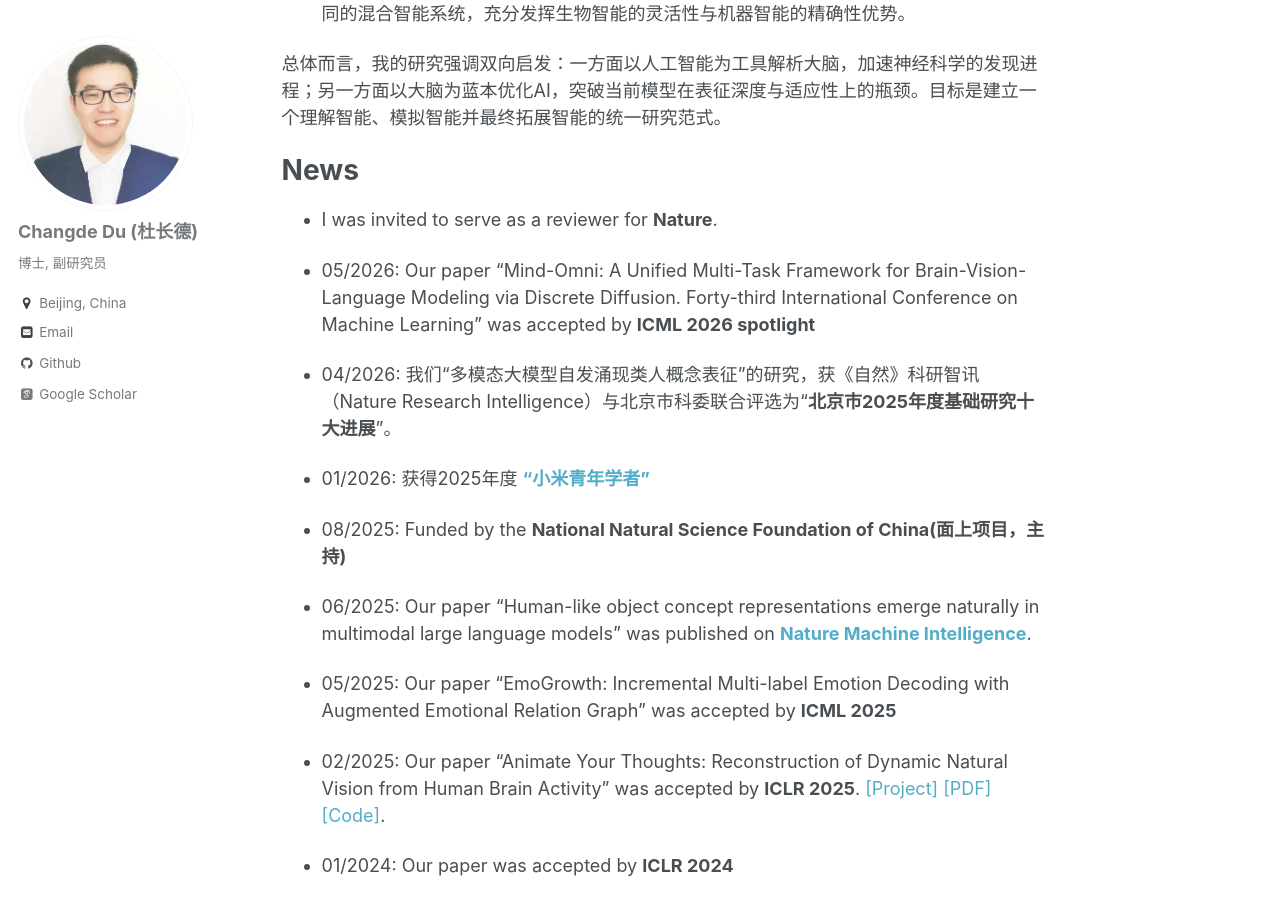
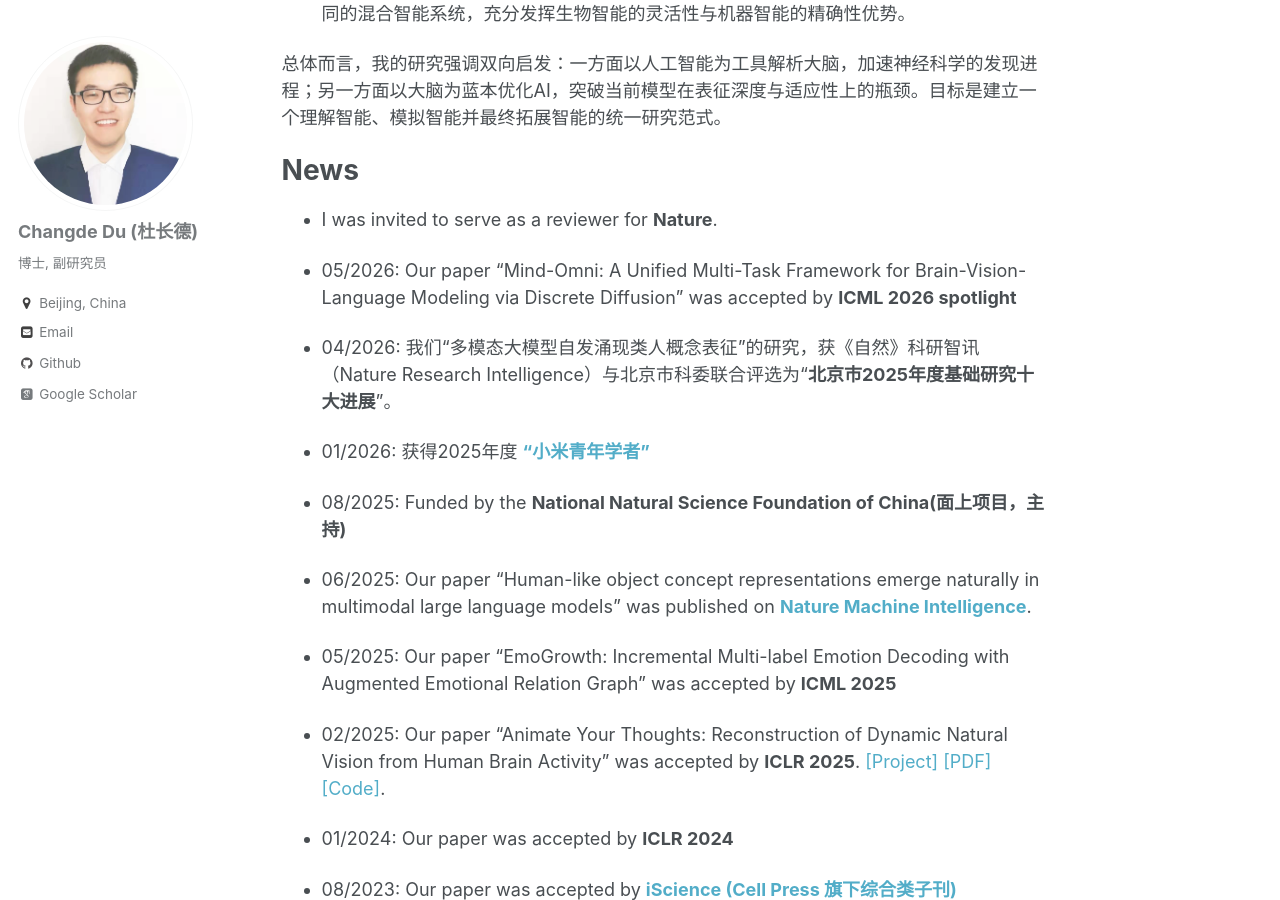
Before and after one commit to ChangdeDu/changdedu.github.io, a Jekyll site: the page built from _pages/about.md, in a window 1280 px wide and 900 px high, scrolled down 1004 px. Built offline with Jekyll 4.4.1, drawn with Linux system fonts in a browser that asks for light colours; some web fonts are replaced.

Commit message:
Update about.md

```diff
--- a/_pages/about.md
+++ b/_pages/about.md
@@ -24,7 +24,7 @@ redirect_from:
 # News
 - I was invited to serve as a reviewer for **Nature**.
 
-- 05/2026: Our paper "Mind-Omni: A Unified Multi-Task Framework for Brain-Vision-Language Modeling via Discrete Diffusion. Forty-third International Conference on Machine Learning" was accepted by **ICML 2026 spotlight**
+- 05/2026: Our paper "Mind-Omni: A Unified Multi-Task Framework for Brain-Vision-Language Modeling via Discrete Diffusion" was accepted by **ICML 2026 spotlight**
 
 - 04/2026: 我们“多模态大模型自发涌现类人概念表征”的研究，获《自然》科研智讯（Nature Research Intelligence）与北京市科委联合评选为“**北京市2025年度基础研究十大进展**”。
 
```
